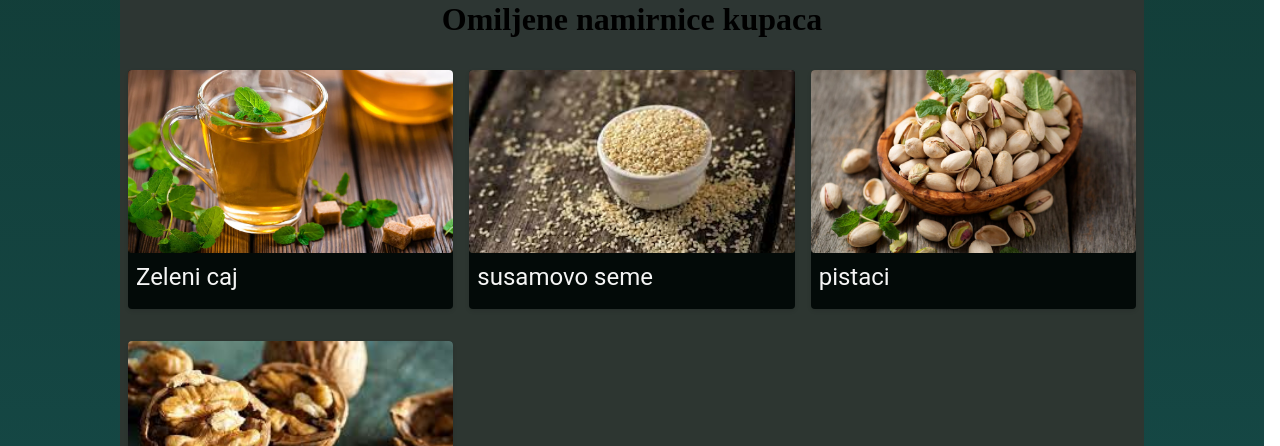
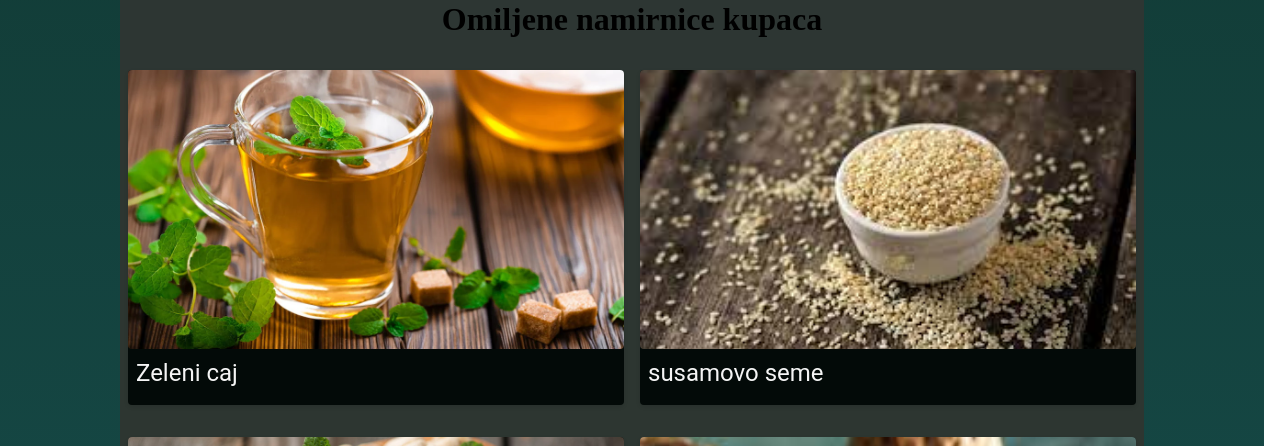
Before and after one commit to rcomplexxx/detelina, a Next.js app: page / in a window 1280 px wide. Shown: the part 506-952 px from the top of the page. Built offline with nearby package versions, Linux system fonts and the light colour scheme.

Commit message:
:first change

```diff
--- a/components/Products/Products.jsx
+++ b/components/Products/Products.jsx
@@ -22,8 +22,8 @@ const Products = ({ products, showAll }) => {
               item
               xs={12}
               sm={6}
-              md={4}
-              lg={4}
+              md={6}
+              lg={6}
             >
               <Product
                 product={product}
```
